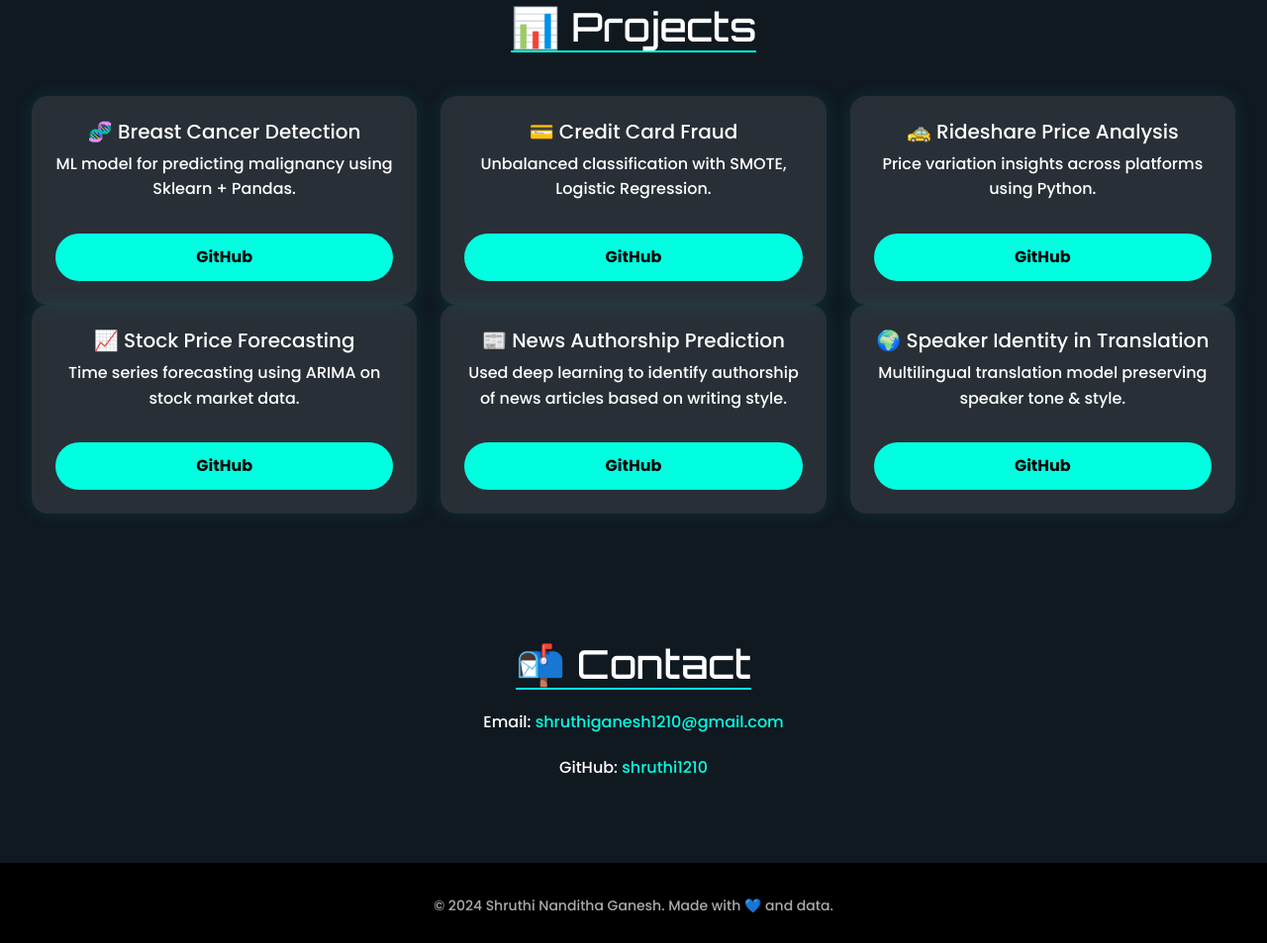
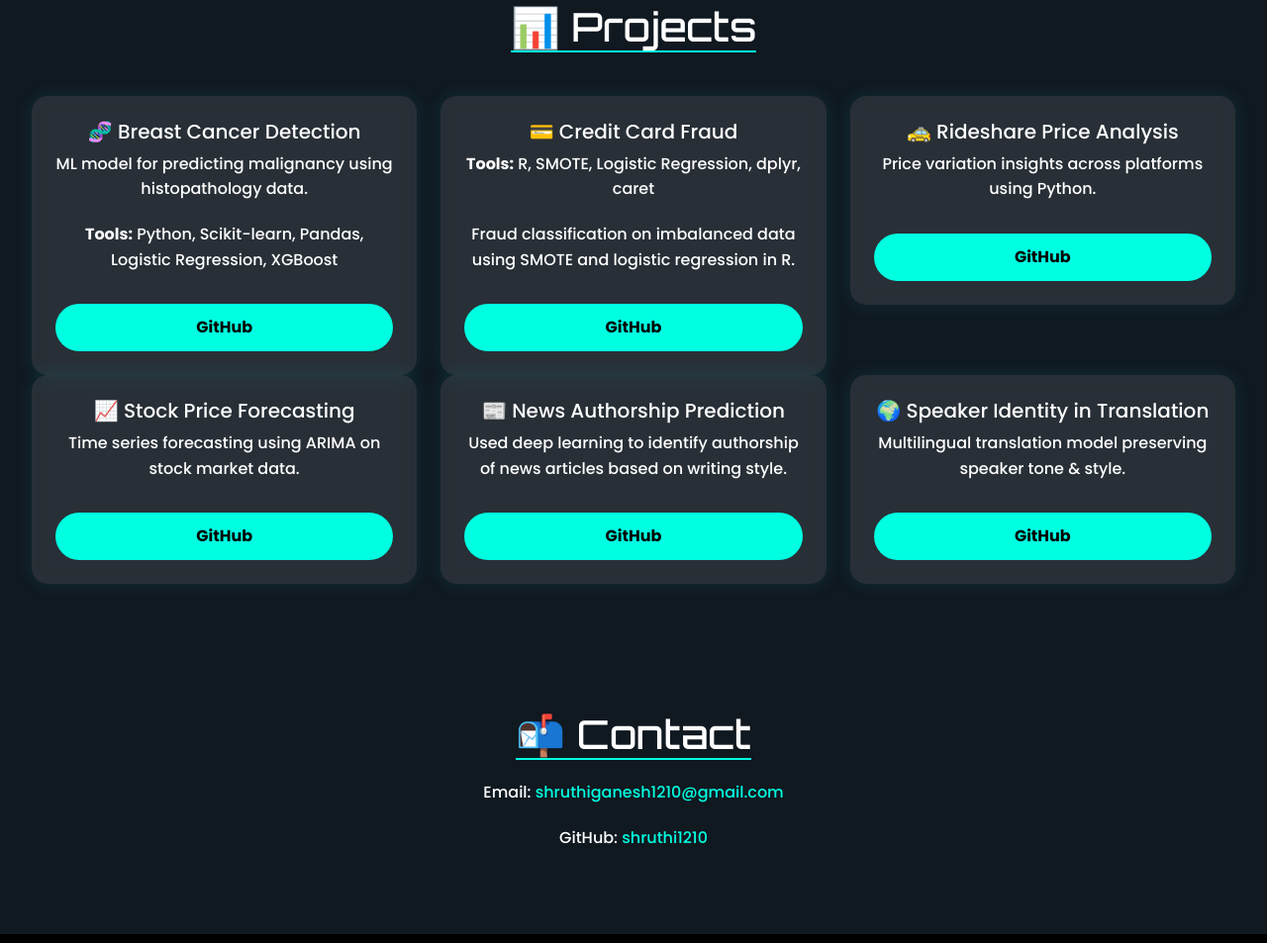
Before and after one commit to shruthi1210/Portfolio-Shruthi, a plain HTML site: page index.html in a window 1280 px wide. Shown: the part 1172-2125 px from the top of the page at 99% size. Drawn offline with nearby package versions, Linux system fonts and the light colour scheme.

Commit message:
Update index.html

```diff
--- a/index.html
+++ b/index.html
@@ -102,14 +102,16 @@
       <div class="col-md-4">
         <div class="card">
           <h5>🧬 Breast Cancer Detection</h5>
-          <p>ML model for predicting malignancy using Sklearn + Pandas.</p>
+          <p>ML model for predicting malignancy using histopathology data.</p>
+          <p><strong>Tools:</strong> Python, Scikit-learn, Pandas, Logistic Regression, XGBoost</p>
           <a href="https://github.com/shruthi1210/Breast-Cancer-Detection" target="_blank" class="btn btn-primary">GitHub</a>
         </div>
       </div>
       <div class="col-md-4">
         <div class="card">
           <h5>💳 Credit Card Fraud</h5>
-          <p>Unbalanced classification with SMOTE, Logistic Regression.</p>
+          <p><strong>Tools:</strong> R, SMOTE, Logistic Regression, dplyr, caret</p>
+          <p>Fraud classification on imbalanced data using SMOTE and logistic regression in R.</p>
           <a href="https://github.com/shruthi1210/Credict-card-fraud-detection" target="_blank" class="btn btn-primary">GitHub</a>
         </div>
       </div>
```
